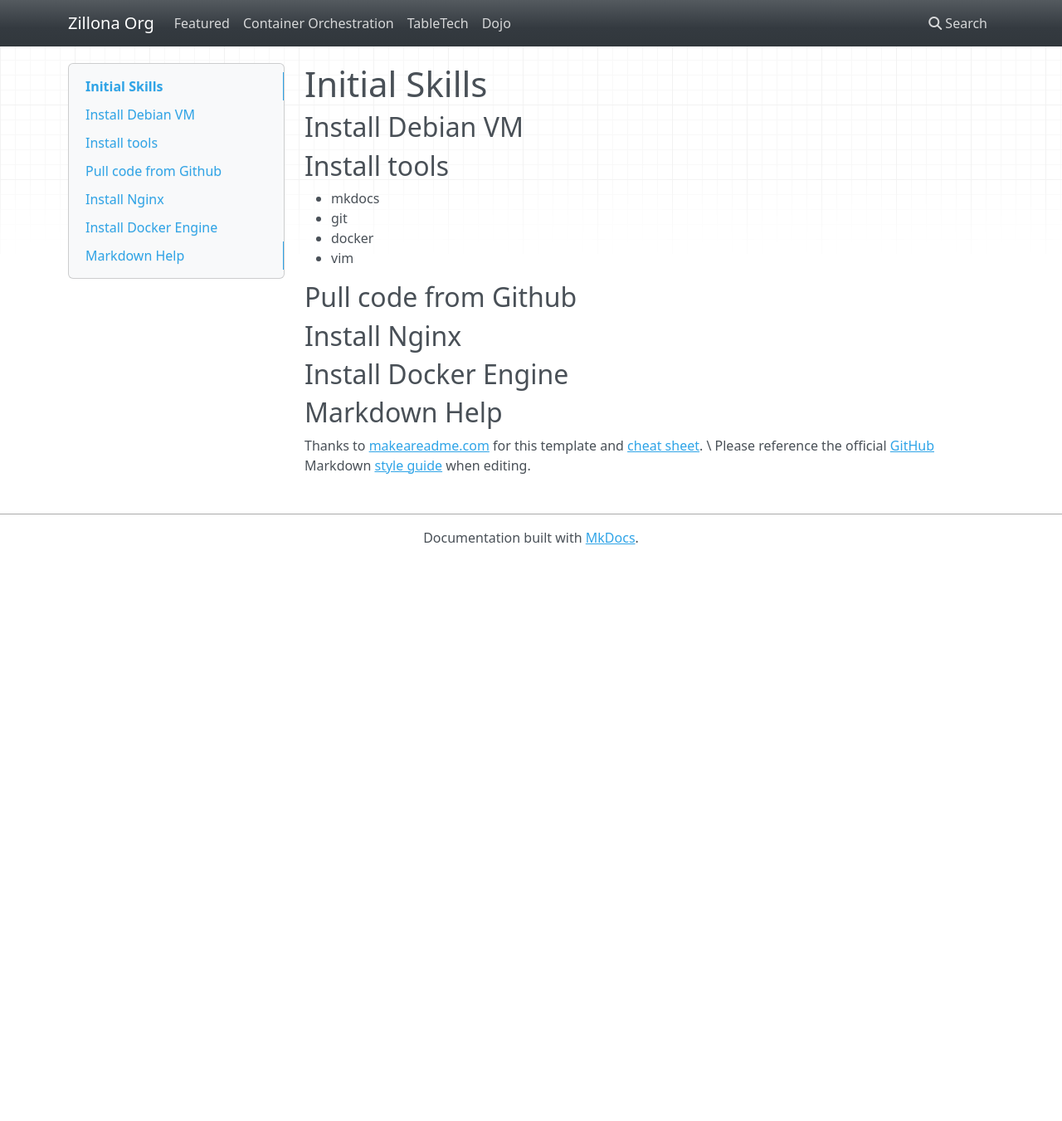
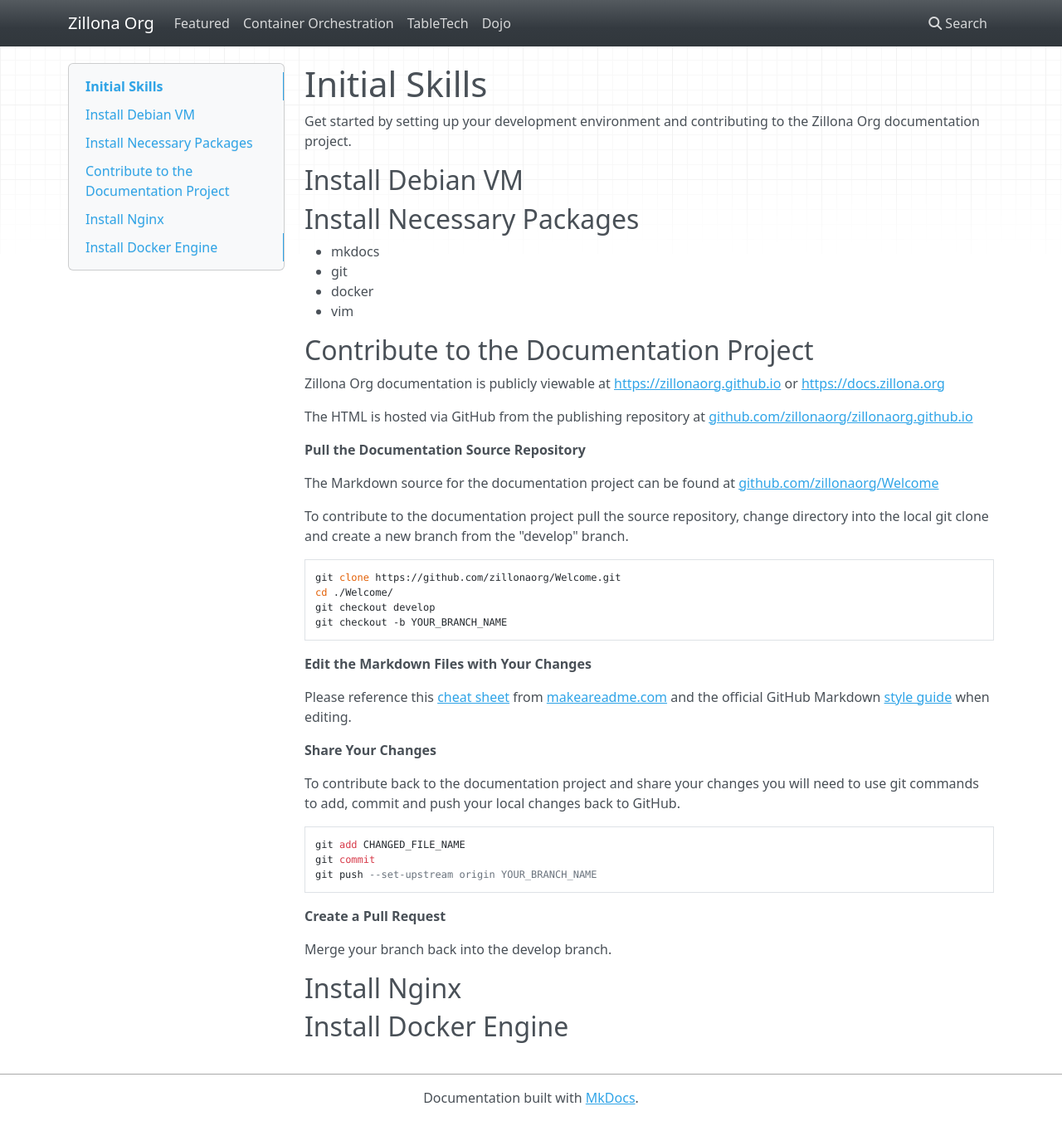
Before and after one commit to zillonaorg/Welcome, an MkDocs documentation site: the page built from docs/initial_skills.md, in a window 1280 px wide and 1351 px high. Shown: the whole window at 83% size. Built offline with MkDocs 1.6.1, drawn with Linux system fonts in a browser that asks for light colours; nearby versions of some CDN libraries.

Commit message:
Updates to skill tree

````diff
--- a/docs/contributing.md
+++ b/docs/contributing.md
@@ -1 +1,3 @@
-Contributing
+# Contributing
+
+## Documentation
--- a/docs/initial_skills.md
+++ b/docs/initial_skills.md
@@ -1,21 +1,67 @@
 # Initial Skills
+
+Get started by setting up your development environment and contributing to the
+Zillona Org documentation project.
 
 ## Install Debian VM
 
-## Install tools
+## Install Necessary Packages
 
   * mkdocs
   * git
   * docker
   * vim
 
-## Pull code from Github
+## Contribute to the Documentation Project
+
+Zillona Org documentation is publicly viewable at
+[https://zillonaorg.github.io](https://zillonaorg.github.io)
+or
+[https://docs.zillona.org](https://docs.zillona.org/)
+
+The HTML is hosted via GitHub from the publishing repository at
+[github.com/zillonaorg/zillonaorg.github.io](https://github.com/zillonaorg/zillonaorg.github.io)
+
+**Pull the Documentation Source Repository**
+
+The Markdown source for the documentation project can be found at
+[github.com/zillonaorg/Welcome](https://github.com/zillonaorg/Welcome)
+
+To contribute to the documentation project pull the source repository, change
+directory into the local git clone and create a new branch from the "develop"
+branch.
+
+```
+git clone https://github.com/zillonaorg/Welcome.git
+cd ./Welcome/
+git checkout develop
+git checkout -b YOUR_BRANCH_NAME
+```
+
+**Edit the Markdown Files with Your Changes**
+
+Please reference this
+[cheat sheet](https://www.markdownguide.org/cheat-sheet/) from
+[makeareadme.com](https://www.makeareadme.com/) and the official GitHub Markdown
+[style guide](https://google.github.io/styleguide/docguide/style.html) when
+editing.
+
+**Share Your Changes**
+
+To contribute back to the documentation project and share your changes you will
+need to use git commands to add, commit and push your local changes back to
+GitHub.
+
+```
+git add CHANGED_FILE_NAME
+git commit
+git push --set-upstream origin YOUR_BRANCH_NAME
+```
+
+**Create a Pull Request**
+
+Merge your branch back into the develop branch.
 
 ## Install Nginx
 
 ## Install Docker Engine
-
-## Markdown Help
-
-Thanks to [makeareadme.com](https://www.makeareadme.com/) for this template and [cheat sheet](https://www.markdownguide.org/cheat-sheet/). \
-Please reference the official [GitHub](https://github.com) Markdown [style guide](https://google.github.io/styleguide/docguide/style.html) when editing.
````
Also changed, not shown: docs/skill_tree.md (+1 -3 lines).
